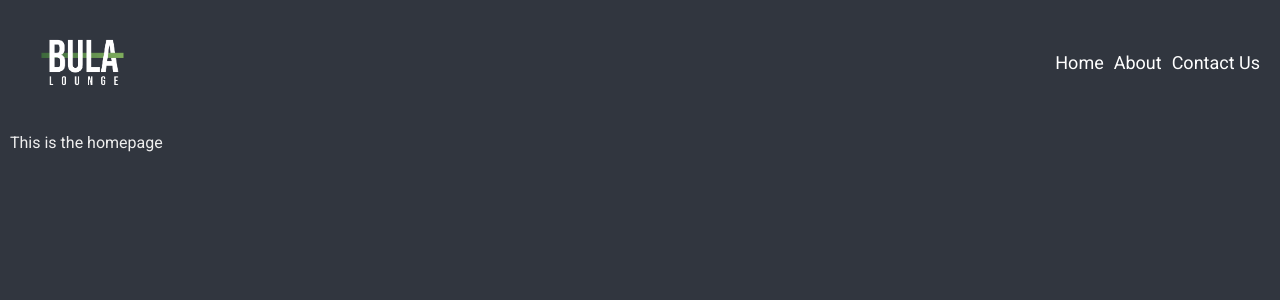
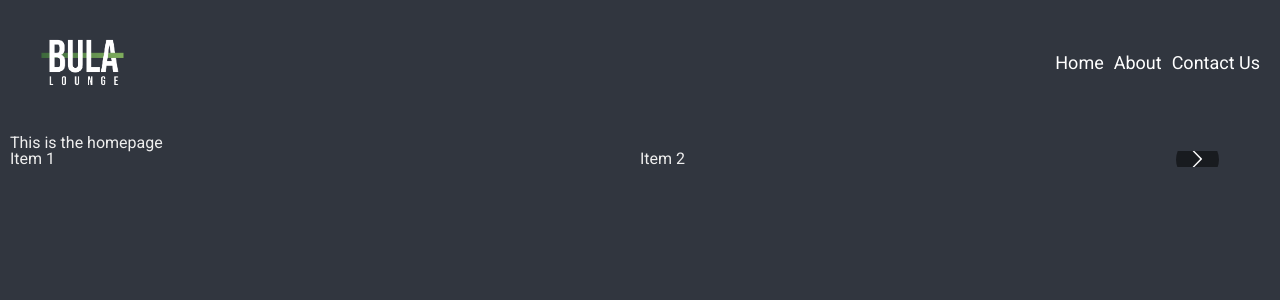
Before and after one commit to hkainth7/next-bula-lounge, a Next.js app: page / in a window 1280 px wide. Shown: the top 300 px of the page. Built offline with nearby package versions, Linux system fonts and the light colour scheme.

Commit message:
add image carousel

```diff
--- /dev/null
+++ b/app/_components/HookahCarousel/index.tsx
@@ -0,0 +1,36 @@
+import Carousel from "react-multi-carousel";
+import "react-multi-carousel/lib/styles.css";
+
+import React from "react";
+
+const HookahCarousel = () => {
+	const responsive = {
+		superLargeDesktop: {
+			// the naming can be any, depends on you.
+			breakpoint: { max: 4000, min: 3000 },
+			items: 5,
+		},
+		desktop: {
+			breakpoint: { max: 3000, min: 1024 },
+			items: 3,
+		},
+		tablet: {
+			breakpoint: { max: 1024, min: 464 },
+			items: 2,
+		},
+		mobile: {
+			breakpoint: { max: 464, min: 0 },
+			items: 1,
+		},
+	};
+	return (
+		<Carousel responsive={responsive}>
+			<div>Item 1</div>
+			<div>Item 2</div>
+			<div>Item 3</div>
+			<div>Item 4</div>
+		</Carousel>
+	);
+};
+
+export default HookahCarousel;
--- a/app/page.tsx
+++ b/app/page.tsx
@@ -1,3 +1,10 @@
+import HookahCarousel from "./_components/HookahCarousel";
+
 export default function Home() {
-	return <main> This is the homepage</main>;
+	return (
+		<main>
+			This is the homepage
+			<HookahCarousel />
+		</main>
+	);
 }
--- a/package.json
+++ b/package.json
@@ -17,7 +17,8 @@
 		"@vercel/speed-insights": "^1.0.12",
 		"next": "14.2.5",
 		"react": "^18",
-		"react-dom": "^18"
+		"react-dom": "^18",
+		"react-multi-carousel": "^2.8.5"
 	},
 	"devDependencies": {
 		"@types/node": "^20",
```
Also changed, not shown: 1 other file (tests, documents, lock files or other folders).
